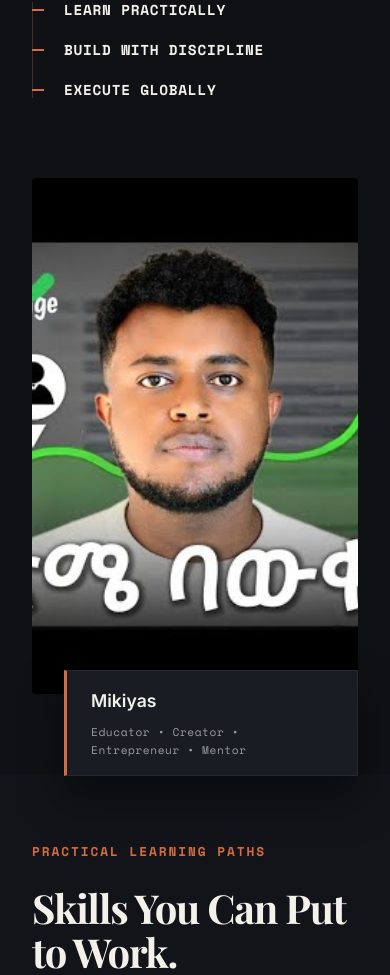
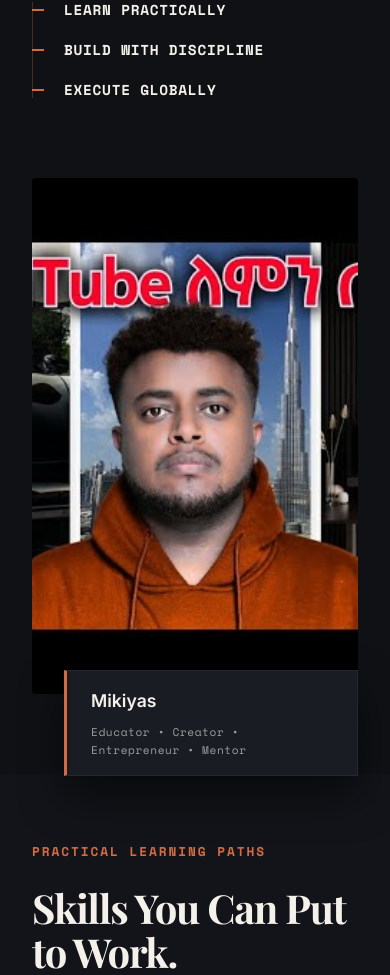
Before and after one commit to yoliym/etubers-concept, a React (Vite) app: page / in a window 390 px wide. Shown: the part 1933-2908 px from the top of the page. Built offline with nearby package versions, Linux system fonts and the light colour scheme; a web font is replaced by a local one.

Commit message:
Test business image for Etubers about section

```diff
--- a/src/components/About/About.css
+++ b/src/components/About/About.css
@@ -132,7 +132,7 @@
   width: 100%;
   height: 100%;
   object-fit: cover;
-  object-position: center;
+  object-position: center 60%;
   border-radius: 4px;
 }
 
@@ -226,7 +226,7 @@
     bottom: -2rem;
   }
   .about-portrait {
-    object-position: center;
+    object-position: center 55%;
   }
 }
 
--- a/src/components/About/About.jsx
+++ b/src/components/About/About.jsx
@@ -44,7 +44,7 @@ const About = () => {
           <div className="about-visual-column">
             <div className="about-image-wrapper">
               <img
-                src="/images/etubers/thumbnails/creator-reference-01.jpg"
+                src="/images/etubers/thumbnails/creator-reference-02.jpg"
                 alt="Mikiyas - Etubers"
                 className={`about-portrait ${imgError ? 'hidden' : ''}`}
                 onError={() => setImgError(true)}
```
Also changed, not shown: 4 other files (tests, documents, lock files or other folders).
